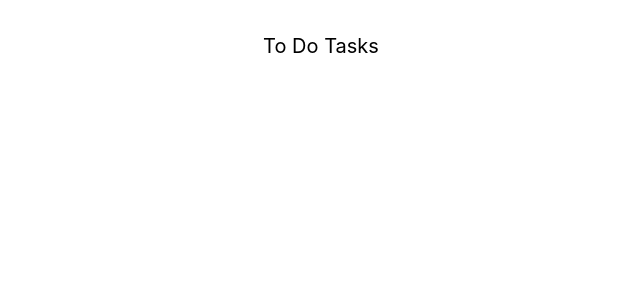
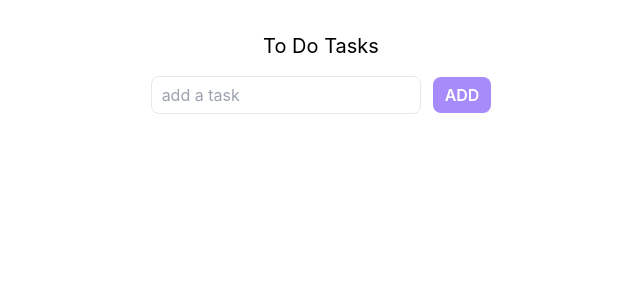
Before and after one commit to yacineaaddi/React-To-Do-Task, a React (Create React App) app: page / in a window 1280 px wide. Shown: the top 300 px of the page, without its empty margins (319-959 px from the left). Built offline with nearby package versions, Linux system fonts and the light colour scheme.

Commit message:
Updating input.jsx File

```diff
--- a/src/components/Input.jsx
+++ b/src/components/Input.jsx
@@ -10,7 +10,15 @@ const Input = ({ noteList, setNoteList }) => {
   };
   return (
     <>
-
+      <form className="flex flex-row items-center gap-3">
+        <input className="border rounded-lg py-1.5 px-2.5 px-2"
+          type="text"
+          placeholder="add a task"
+          value={input}
+          onChange={(e) => setInput(e.target.value)}
+        ></input>
+        <button className="bg-violet-400 text-white py-1.5 px-3 rounded-lg hover:opacity-70 font-semibold" onClick={handleAddNote}>ADD</button>
+      </form>
     </>
   );
 };
```
